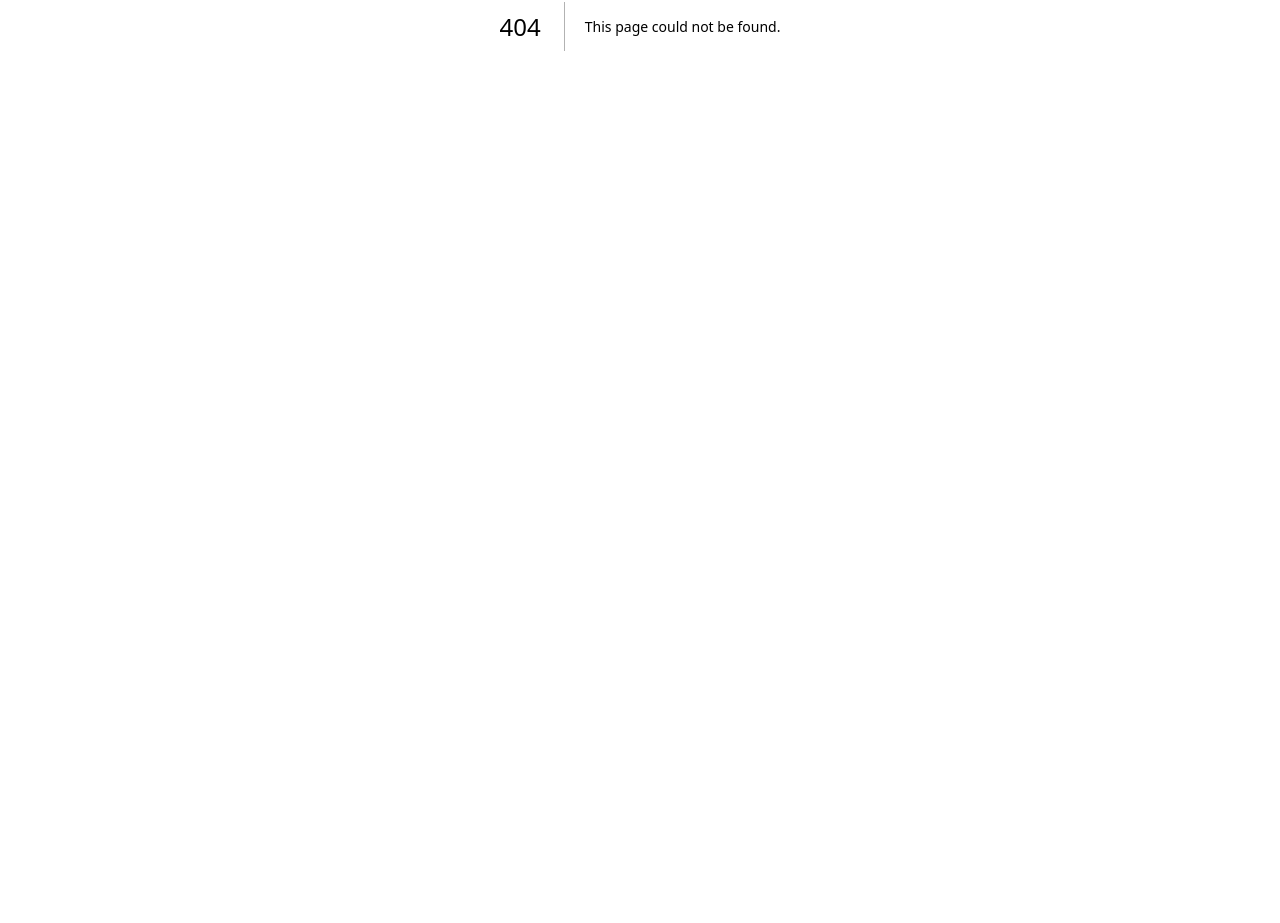
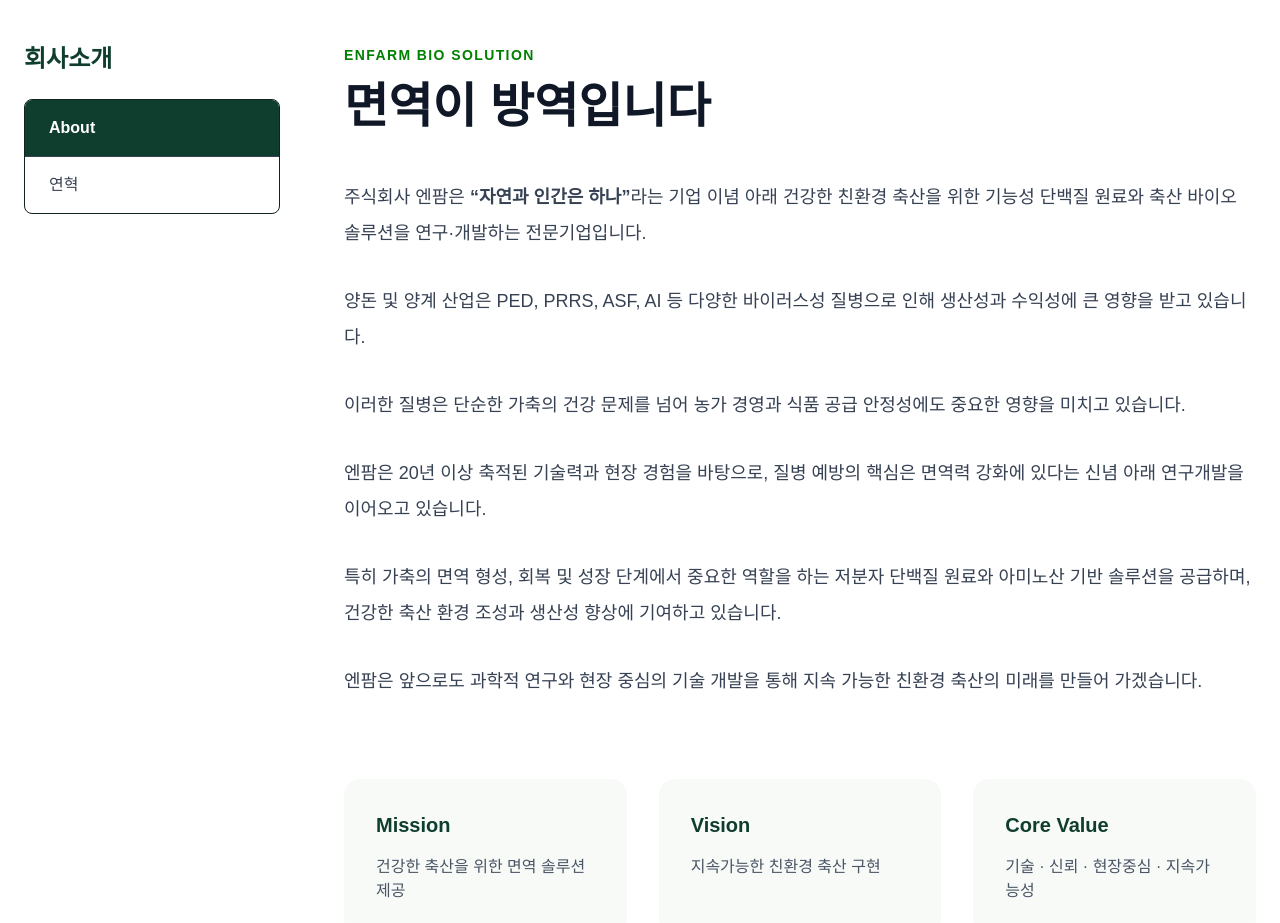
Before and after one commit to uncypdf/enfarm-site, a Next.js app: page /about in a window 1280 px wide. Before the commit this address had no page. Shown: the part 374-1297 px from the top of the page. Before the commit the page ends 800 px from the top, so only its background shows below. Built offline with nearby package versions, Linux system fonts and the light colour scheme.

Commit message:
Add sub pages

```diff
--- /dev/null
+++ b/src/app/about/page.tsx
@@ -0,0 +1,198 @@
+export default function AboutPage() {
+  return (
+    <main className="min-h-screen bg-white">
+      {/* Visual Banner */}
+      <section className="bg-[#0f3d2e] py-24 text-white">
+        <div className="mx-auto max-w-7xl px-6">
+          <h1 className="text-5xl font-black">회사소개</h1>
+          <p className="mt-4 text-lg text-gray-300">
+            About ENFARM
+          </p>
+        </div>
+      </section>
+
+      {/* Breadcrumb */}
+      <section className="border-b">
+        <div className="mx-auto max-w-7xl px-6 py-4 text-sm text-gray-500">
+          HOME &gt; 회사소개 &gt; About
+        </div>
+      </section>
+
+      <section className="mx-auto flex max-w-7xl gap-16 px-6 py-20">
+        {/* Left Menu */}
+        <aside className="w-64 shrink-0">
+          <h2 className="mb-6 text-2xl font-bold text-[#0f3d2e]">
+            회사소개
+          </h2>
+
+          <div className="overflow-hidden rounded-lg border">
+            <a
+              href="#about"
+              className="block bg-[#0f3d2e] px-6 py-4 font-semibold text-white"
+            >
+              About
+            </a>
+
+            <a
+              href="#history"
+              className="block border-t px-6 py-4 text-gray-700 hover:bg-gray-50"
+            >
+              연혁
+            </a>
+          </div>
+        </aside>
+
+        {/* Right Content */}
+        <div className="flex-1">
+          {/* About */}
+          <section id="about">
+            <span className="text-sm font-semibold tracking-widest text-[#008000]">
+              ENFARM BIO SOLUTION
+            </span>
+
+            <h3 className="mt-4 text-5xl font-black text-gray-900">
+              면역이 방역입니다
+            </h3>
+
+            <div className="mt-12 space-y-8 text-lg leading-9 text-gray-700">
+              <p>
+                주식회사 엔팜은 <strong>“자연과 인간은 하나”</strong>라는
+                기업 이념 아래 건강한 친환경 축산을 위한 기능성 단백질 원료와
+                축산 바이오 솔루션을 연구·개발하는 전문기업입니다.
+              </p>
+
+              <p>
+                양돈 및 양계 산업은 PED, PRRS, ASF, AI 등 다양한
+                바이러스성 질병으로 인해 생산성과 수익성에 큰 영향을 받고
+                있습니다.
+              </p>
+
+              <p>
+                이러한 질병은 단순한 가축의 건강 문제를 넘어
+                농가 경영과 식품 공급 안정성에도 중요한 영향을 미치고 있습니다.
+              </p>
+
+              <p>
+                엔팜은 20년 이상 축적된 기술력과 현장 경험을 바탕으로,
+                질병 예방의 핵심은 면역력 강화에 있다는 신념 아래
+                연구개발을 이어오고 있습니다.
+              </p>
+
+              <p>
+                특히 가축의 면역 형성, 회복 및 성장 단계에서 중요한 역할을 하는
+                저분자 단백질 원료와 아미노산 기반 솔루션을 공급하며,
+                건강한 축산 환경 조성과 생산성 향상에 기여하고 있습니다.
+              </p>
+
+              <p>
+                엔팜은 앞으로도 과학적 연구와 현장 중심의 기술 개발을 통해
+                지속 가능한 친환경 축산의 미래를 만들어 가겠습니다.
+              </p>
+            </div>
+
+            <div className="mt-20 grid gap-8 md:grid-cols-3">
+              <div className="rounded-2xl bg-[#f7faf7] p-8">
+                <h4 className="mb-4 text-xl font-bold text-[#0f3d2e]">
+                  Mission
+                </h4>
+
+                <p className="text-gray-600">
+                  건강한 축산을 위한 면역 솔루션 제공
+                </p>
+              </div>
+
+              <div className="rounded-2xl bg-[#f7faf7] p-8">
+                <h4 className="mb-4 text-xl font-bold text-[#0f3d2e]">
+                  Vision
+                </h4>
+
+                <p className="text-gray-600">
+                  지속가능한 친환경 축산 구현
+                </p>
+              </div>
+
+              <div className="rounded-2xl bg-[#f7faf7] p-8">
+                <h4 className="mb-4 text-xl font-bold text-[#0f3d2e]">
+                  Core Value
+                </h4>
+
+                <p className="text-gray-600">
+                  기술 · 신뢰 · 현장중심 · 지속가능성
+                </p>
+              </div>
+            </div>
+
+            <div className="mt-20 rounded-3xl bg-[#0f3d2e] px-12 py-16 text-center text-white">
+              <p className="text-sm tracking-[0.3em] text-gray-300">
+                ENFARM SLOGAN
+              </p>
+
+              <h4 className="mt-4 text-4xl font-black">
+                면역이 방역입니다!
+              </h4>
+            </div>
+          </section>
+
+          {/* History */}
+          <section id="history" className="mt-32">
+            <h3 className="mb-16 text-5xl font-black text-gray-900">
+              연혁
+            </h3>
+
+            <div className="space-y-16">
+              <div className="border-l-4 border-[#0f3d2e] pl-8">
+                <h4 className="text-3xl font-bold text-[#0f3d2e]">
+                  2021 ~ 현재
+                </h4>
+
+                <p className="mt-3 text-xl font-semibold">
+                  H-LMP FOR STOP 2P
+                </p>
+
+                <ul className="mt-6 space-y-3 text-gray-700">
+                  <li>• 면역항체 원료용 저분자 단백질 개발</li>
+                  <li>• STOP 2P Promotion / Consulting</li>
+                  <li>• PED · PRRS 예방 사료 및 첨가제 개발 공급</li>
+                  <li>• 저분자 발효단백질 활용 악취저감 사료 개발</li>
+                </ul>
+              </div>
+
+              <div className="border-l-4 border-[#0f3d2e] pl-8">
+                <h4 className="text-3xl font-bold text-[#0f3d2e]">
+                  2011 ~ 2020
+                </h4>
+
+                <p className="mt-3 text-xl font-semibold">
+                  면역사료용 저분자 단백질 개발
+                </p>
+
+                <ul className="mt-6 space-y-3 text-gray-700">
+                  <li>• 품질 안정화 및 대량생산 시스템 구축</li>
+                  <li>• 단백질 분해 및 발효기술 확보</li>
+                  <li>• PED 예방 및 회복강화 제품 개발</li>
+                  <li>• STOP 2P 프로그램(H/W · S/W) 개발</li>
+                </ul>
+              </div>
+
+              <div className="border-l-4 border-[#0f3d2e] pl-8">
+                <h4 className="text-3xl font-bold text-[#0f3d2e]">
+                  2001 ~ 2010
+                </h4>
+
+                <p className="mt-3 text-xl font-semibold">
+                  면역원료 개발
+                </p>
+
+                <ul className="mt-6 space-y-3 text-gray-700">
+                  <li>• 국내산 단백질 자원 및 원료 개발</li>
+                  <li>• 사료용 · 비료용 제품 개발 및 등록</li>
+                  <li>• 가축 혈액 자원화 시스템 구축</li>
+                </ul>
+              </div>
+            </div>
+          </section>
+        </div>
+      </section>
+    </main>
+  );
+}
--- /dev/null
+++ b/src/app/analysis/page.tsx
@@ -0,0 +1,3 @@
+export default function Page() {
+  return <div>준비중</div>;
+}
--- /dev/null
+++ b/src/app/branches/page.tsx
@@ -0,0 +1,3 @@
+export default function Page() {
+  return <div>준비중</div>;
+}
--- /dev/null
+++ b/src/app/history/page.tsx
@@ -0,0 +1,3 @@
+export default function Page() {
+  return <div>준비중</div>;
+}
--- /dev/null
+++ b/src/app/products/page.tsx
@@ -0,0 +1,3 @@
+export default function Page() {
+  return <div>준비중</div>;
+}
--- /dev/null
+++ b/src/app/resources/page.tsx
@@ -0,0 +1,3 @@
+export default function Page() {
+  return <div>준비중</div>;
+}
--- /dev/null
+++ b/src/app/technology/page.tsx
@@ -0,0 +1,3 @@
+export default function Page() {
+  return <div>준비중</div>;
+}
```
